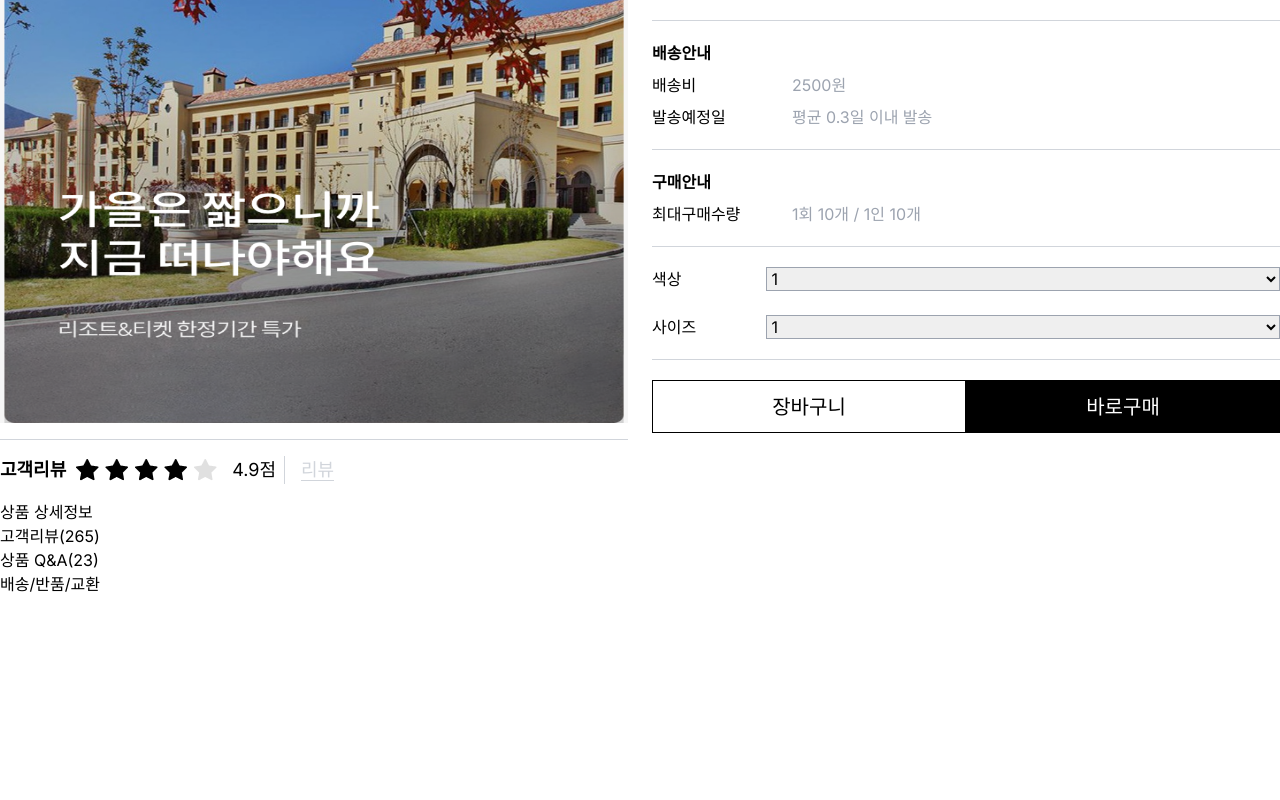
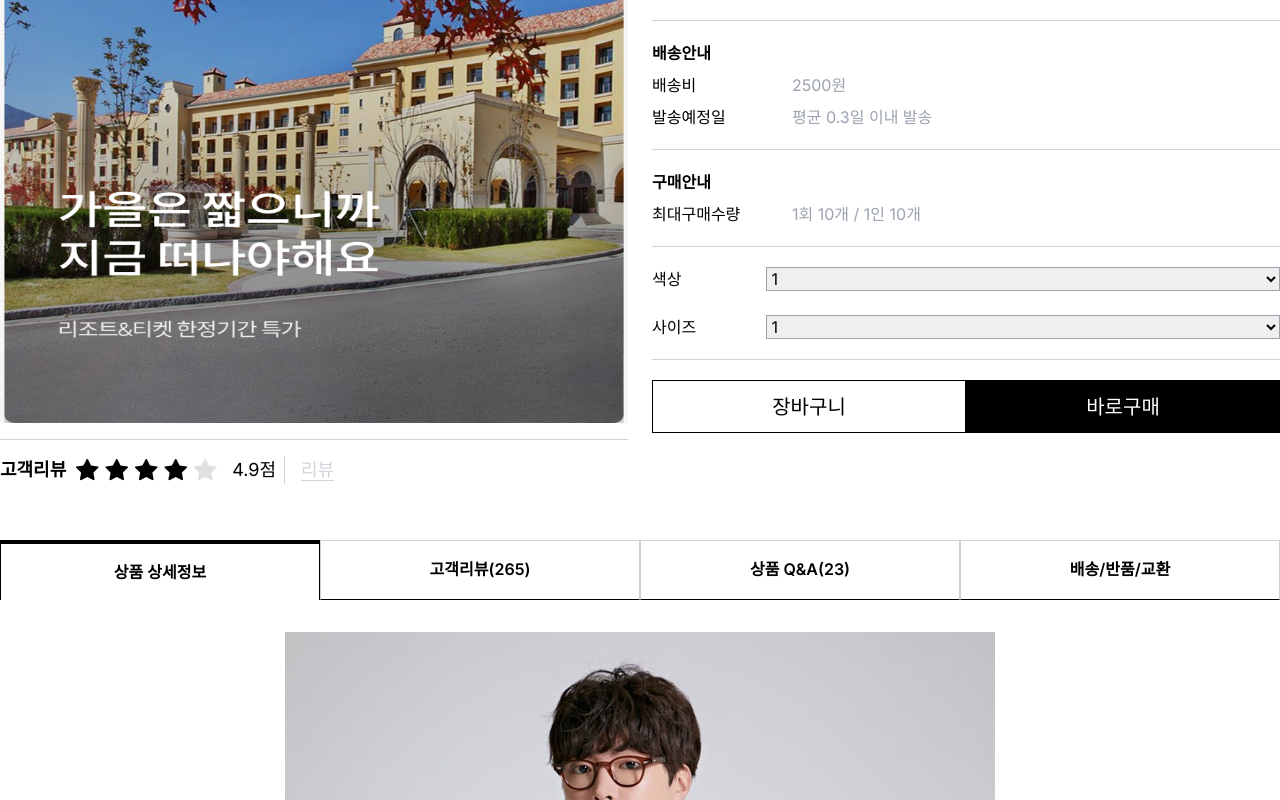
Before and after one commit to SeungYn/emmerce-web, a Next.js app in the folder front/: page /detail/1 in a window 1280 px wide. Shown: the part 395-1195 px from the top of the page. Before the commit the page ends 991 px from the top, so only its background shows below. Built offline with nearby package versions, Linux system fonts and the light colour scheme.

Commit message:
ProductDetailContents 컴포넌트 추가

```diff
--- /dev/null
+++ b/front/src/components/product/detail/InfoImgContents/InfoImgContents.tsx
@@ -0,0 +1,15 @@
+type Props = {
+  imgList: string[];
+};
+
+export default function InfoImgContents({ imgList }: Props) {
+  return (
+    <div className='py-8'>
+      {imgList.map((img) => (
+        <p key={img} className='flex justify-center'>
+          <img src={img} alt='상품 설명 이미지' />
+        </p>
+      ))}
+    </div>
+  );
+}
--- /dev/null
+++ b/front/src/components/product/detail/InfoTab/InfoTab.tsx
@@ -0,0 +1,74 @@
+'use client';
+
+import Link from 'next/link';
+import { useState } from 'react';
+
+export default function InfoTab() {
+  const [currentTab, setCurrentTab] = useState(0);
+  return (
+    <div className='pt-10'>
+      <ul className='flex text-base text-center'>
+        <li
+          className={`basis-[25%]  font-semibold border  border-b border-b-black ${isActive(
+            currentTab === 0
+          )}`}
+        >
+          <Link
+            href='#'
+            className='inline-block py-4 w-full'
+            onClick={() => setCurrentTab(0)}
+          >
+            상품 상세정보
+          </Link>
+        </li>
+
+        <li
+          className={`basis-[25%]  font-semibold border  border-b border-b-black ${isActive(
+            currentTab === 1
+          )}`}
+        >
+          <Link
+            href='#'
+            className='inline-block py-4 w-full'
+            onClick={() => setCurrentTab(1)}
+          >
+            고객리뷰(265)
+          </Link>
+        </li>
+
+        <li
+          className={`basis-[25%]  font-semibold border  border-b border-b-black ${isActive(
+            currentTab === 2
+          )}`}
+        >
+          <Link
+            href='#'
+            className='inline-block py-4 w-full'
+            onClick={() => setCurrentTab(2)}
+          >
+            상품 Q&A(23)
+          </Link>
+        </li>
+
+        <li
+          className={`basis-[25%]  font-semibold border  border-b border-b-black ${isActive(
+            currentTab === 3
+          )}`}
+        >
+          <Link
+            href='#'
+            className='inline-block py-4 w-full'
+            onClick={() => setCurrentTab(3)}
+          >
+            배송/반품/교환
+          </Link>
+        </li>
+      </ul>
+    </div>
+  );
+}
+const isActive = (flag: boolean) => {
+  return flag
+    ? 'border border-black border-b-0 border-t-4 border-x-1  '
+    : 'border-gray-300';
+};
--- a/front/src/components/product/detail/ProductDetailInfo/ProductDetailInfo.tsx
+++ b/front/src/components/product/detail/ProductDetailInfo/ProductDetailInfo.tsx
@@ -1,23 +1,11 @@
+import InfoImgContents from '../InfoImgContents/InfoImgContents';
+import InfoTab from '../InfoTab/InfoTab';
+
 export default function ProductDetailInfo() {
   return (
     <div>
-      <ul>
-        <li>
-          <a href='#'>상품 상세정보</a>
-        </li>
-
-        <li>
-          <a href='#'>고객리뷰(265)</a>
-        </li>
-
-        <li>
-          <a href='#'>상품 Q&A(23)</a>
-        </li>
-
-        <li>
-          <a href='#'>배송/반품/교환</a>
-        </li>
-      </ul>
+      <InfoTab />
+      <InfoImgContents imgList={['/assets/sample/detail-info.jpeg']} />
     </div>
   );
 }
```
Also changed, not shown: front/public/assets/sample/detail-info.jpeg (added).
